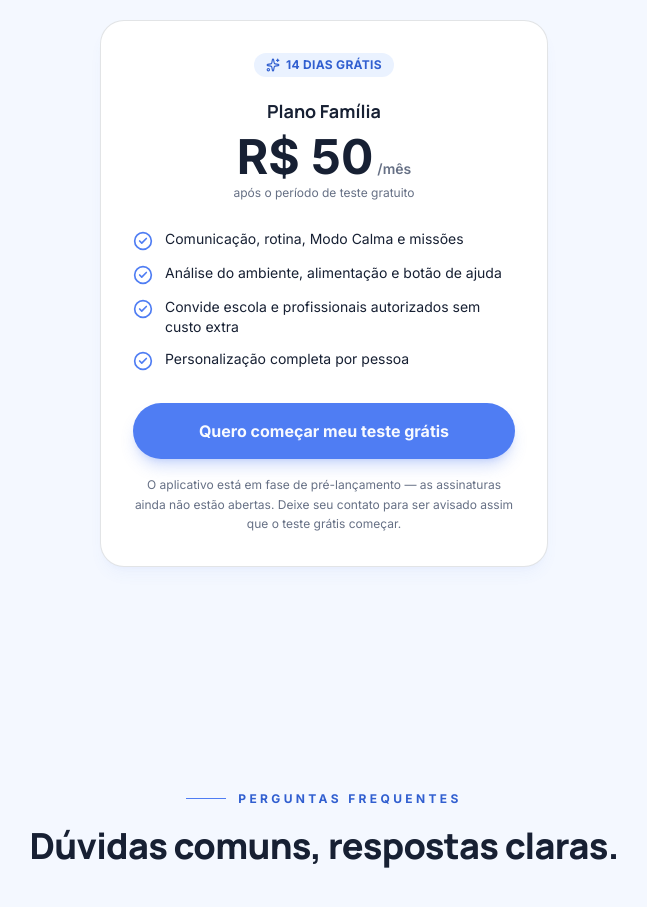
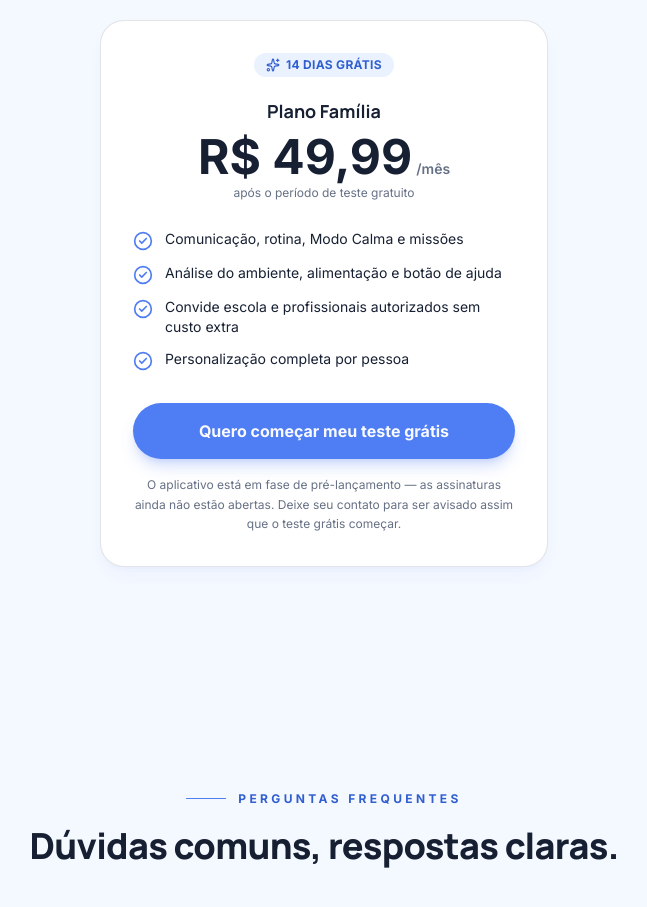
Before and after one commit to enzoenzofernandesoli-star/apoio-autismo, a React (Vite) app: page / in a window 1280 px wide. Shown: the part 9080-9987 px from the top of the page, without its empty margins (316-963 px from the left). Built offline with nearby package versions, Linux system fonts and the light colour scheme.

Commit message:
Update pricing to R$ 49,99/mês

```diff
--- a/src/components/PricingSection.tsx
+++ b/src/components/PricingSection.tsx
@@ -34,7 +34,7 @@ function PricingSection() {
         <div className="mt-5 text-center">
           <p className="font-heading text-lg font-bold text-text-dark">Plano Família</p>
           <p className="mt-2 flex items-baseline justify-center gap-1">
-            <span className="text-5xl font-black text-text-dark">R$ 50</span>
+            <span className="text-5xl font-black text-text-dark">R$ 49,99</span>
             <span className="text-sm font-semibold text-text-muted">/mês</span>
           </p>
           <p className="mt-1 text-xs text-text-muted">após o período de teste gratuito</p>
```
